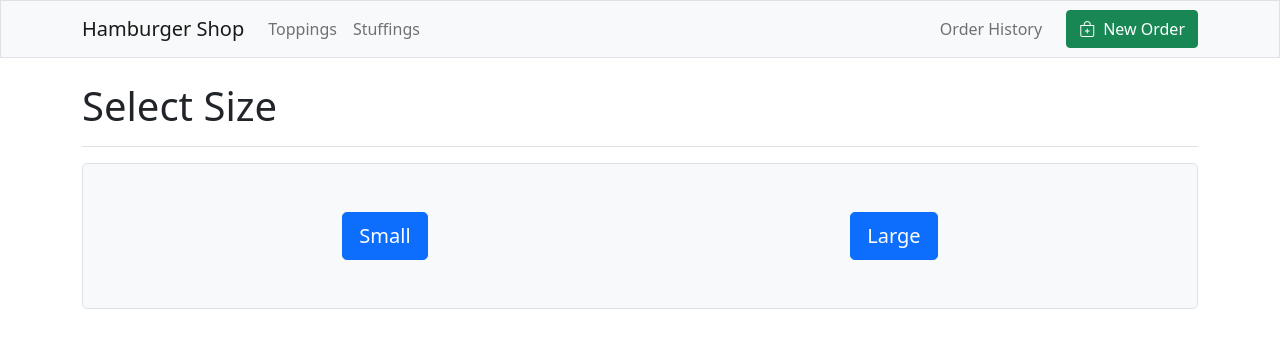
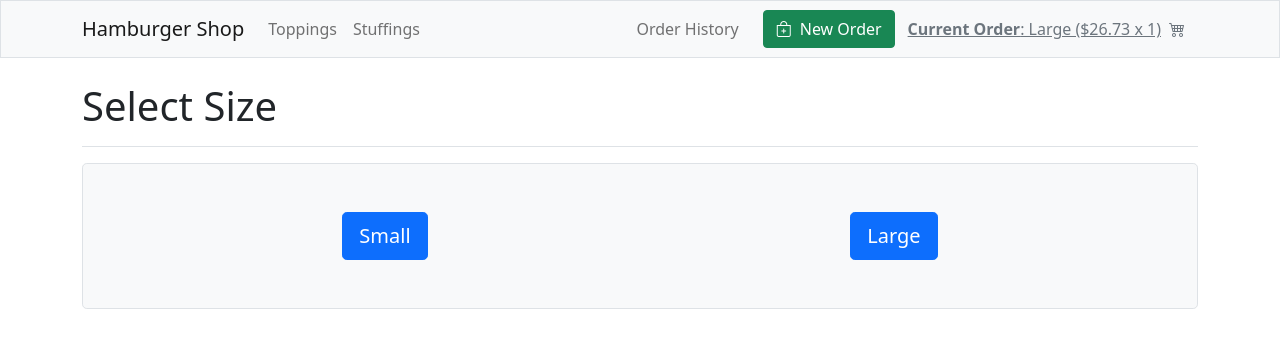
Before and after one commit to Kirill357544/hamburger-shop, a React (Create React App) app: page /order in a window 1280 px wide. Shown: the top 348 px of the page. Built offline with nearby package versions, Linux system fonts and the light colour scheme.

Commit message:
feat: add button and label components

```diff
--- a/src/components/check/Check.jsx
+++ b/src/components/check/Check.jsx
@@ -8,7 +8,7 @@ export default function Check({ order, totalPrice }) {
         <>
             <div className="col-8 text-end">
                 <button className="btn btn-lg btn-success" data-toggle="modal" onClick={() => setCheck(true)}>
-                    <i className="bi bi-cart4 me-2"></i>
+                    <i className="bi bi-cart4 me-2" />
                     Buy It!
                 </button>
             </div>
--- a/src/components/header/Header.jsx
+++ b/src/components/header/Header.jsx
@@ -1,4 +1,6 @@
 import { Link, NavLink } from "react-router-dom";
+import HeaderButton from "./HeaderButton";
+import HeaderLabel from "./HeaderLabel";
 
 export default function Header() {
     return (
@@ -34,6 +36,7 @@ export default function Header() {
                                     <i className="me-2 bi bi-bag-plus"></i>
                                     New Order
                                 </Link>
+                                <HeaderLabel />
                             </div>
                         </div>
                     </div>
--- /dev/null
+++ b/src/components/header/HeaderButton.jsx
@@ -0,0 +1,10 @@
+import { Link } from "react-router-dom";
+
+export default function HeaderButton() {
+    return (
+        <Link className="btn btn-success" to="order">
+            <i className="me-2 bi bi-bag-plus" />
+            New Order
+        </Link>
+    );
+}
--- /dev/null
+++ b/src/components/header/HeaderLabel.jsx
@@ -0,0 +1,14 @@
+export default function HeaderLabel() {
+    return (
+        <a
+            href="#0"
+            onClick={(event) => {
+                event.preventDefault();
+            }}
+            className="btn btn-link link-secondary"
+        >
+            <strong>Current Order</strong>: Large ($26.73 x 1)
+            <i className="bi bi-cart4 ms-2" />
+        </a>
+    );
+}
```
